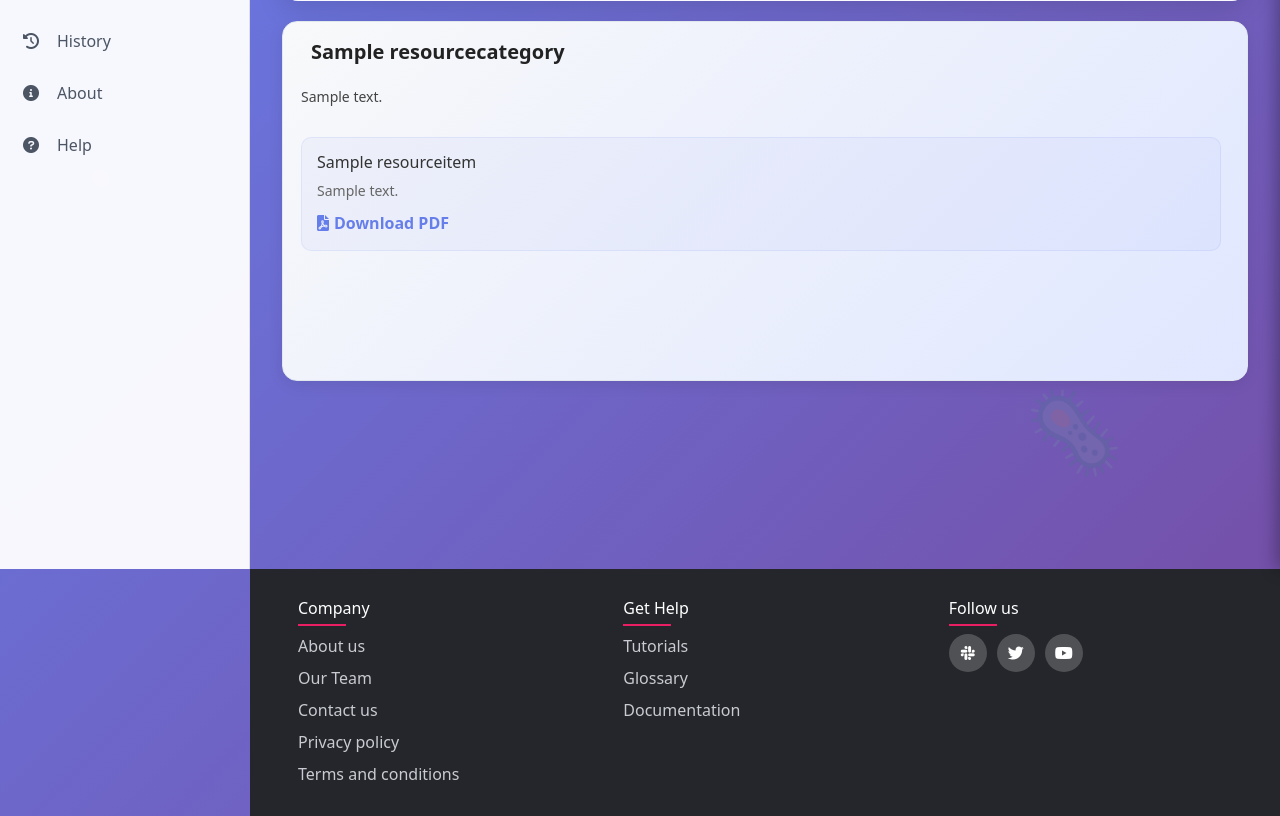
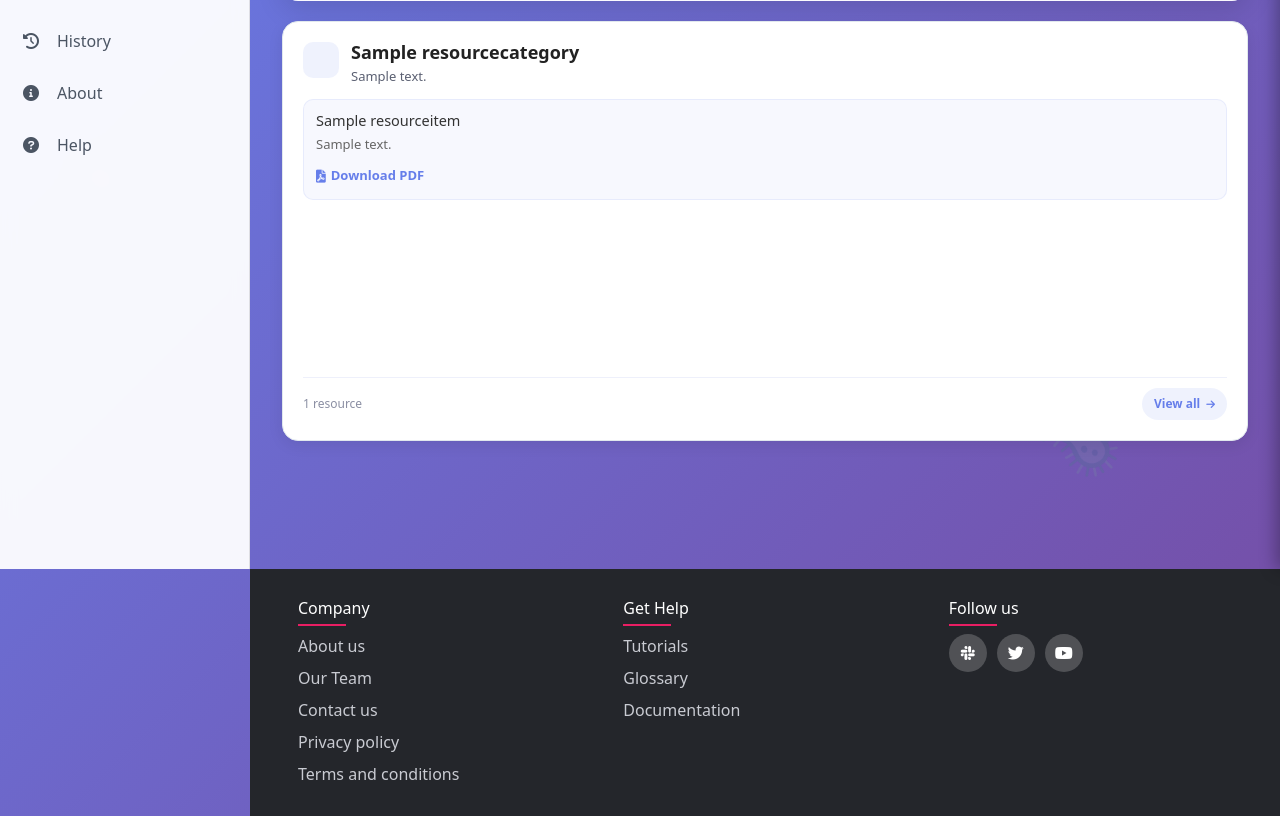
Before and after one commit to ender-ma/AMRxHub, a Django app: page /resources/ in a window 1280 px wide. Shown: the part 231-1047 px from the top of the page. Run offline with Django 5.2, Linux system fonts and the light colour scheme; tables that the repository leaves empty hold one stand-in row (values such as "Sample post"); data that the repository does not hold is empty; parts of the project's set-up code (start-up, migrations or seed data) failed here and were passed over.

Commit message:
Resource UI change.

```diff
--- a/resources/templates/resources/resources.html
+++ b/resources/templates/resources/resources.html
@@ -12,18 +12,23 @@
 
 <div class="resources-grid">
     {% for category in categories %}
-    <div class="resource-category">
-        <a href="{% url 'resources:category_resources' category.pk %}" class="resource-category-link">
-            <div class="resource-category-header">
-                <i class="{{ category.icon }}"></i>
+    <div class="resource-category"
+         data-href="{% url 'resources:category_resources' category.pk %}"
+         tabindex="0"
+         role="link"
+         onclick="handleCategoryClick(event, this)"
+         onkeydown="if(event.key==='Enter') window.location.href=this.dataset.href;">
+
+        <div class="resource-category-head">
+            <div class="resource-category-icon"><i class="{{ category.icon }}"></i></div>
+            <div class="resource-category-title">
                 <h3>{{ category.name }}</h3>
+                <p class="resource-category-description">{{ category.description }}</p>
             </div>
-        </a>
-
-        <p class="resource-category-description">{{ category.description }}</p>
+        </div>
 
         <div class="resource-items-list">
-            {% for item in category.items.all %}
+            {% for item in category.items.all|slice:":4" %}
             <div class="resource-item">
                 <h4>{{ item.title }}</h4>
                 <p>{{ item.description }}</p>
@@ -47,6 +52,12 @@
                 <span class="no-resource">No resources yet</span>
             </div>
             {% endfor %}
+            {% if category.items.count > 3 %}<div class="resource-fade"></div>{% endif %}
+        </div>
+
+        <div class="resource-category-foot">
+            <span class="resource-count">{{ category.items.count }} resource{{ category.items.count|pluralize }}</span>
+            <span class="view-resources-hint">View all <i class="fas fa-arrow-right"></i></span>
         </div>
     </div>
     {% endfor %}
@@ -65,120 +76,119 @@
     }
 
     .resource-category {
-        background: linear-gradient(135deg, #f8f9fa 0%, #e0e7ff 100%);
+        background: #ffffff;
         border: 1px solid #e1e8ed;
-        border-radius: 15px;
-            padding: 18px;
+        border-radius: 16px;
+        padding: 20px;
         box-shadow: 0 4px 15px rgba(0, 0, 0, 0.08);
-        transition: all 0.3s ease;
-            display: flex;
-            flex-direction: column;
-            gap: 12px;
-            height: 360px; /* fixed category card height to prevent stretching */
-            overflow: hidden;
-        }
+        transition: transform 0.2s ease, box-shadow 0.2s ease;
+        display: flex;
+        flex-direction: column;
+        gap: 12px;
+        height: 420px;
+        overflow: hidden;
+        cursor: pointer;
+    }
 
     .resource-category:hover {
         transform: translateY(-4px);
-        box-shadow: 0 8px 25px rgba(0, 0, 0, 0.12);
+        box-shadow: 0 10px 28px rgba(0, 0, 0, 0.14);
     }
 
-    .resource-category-link {
-        text-decoration: none;
-        color: inherit;
+    .resource-category:focus-visible {
+        outline: 3px solid #667eea;
+        outline-offset: 2px;
     }
 
-    .resource-category-header {
+    .resource-category-head {
+        display: flex;
+        align-items: flex-start;
+        gap: 12px;
+    }
+
+    .resource-category-icon {
+        flex: 0 0 auto;
+        width: 36px;
+        height: 36px;
+        border-radius: 10px;
+        background: rgba(102, 126, 234, 0.1);
         display: flex;
         align-items: center;
-        gap: 10px;
-        margin-bottom: 10px;
-        color: #000000;
+        justify-content: center;
+        color: #667eea;
+        font-size: 16px;
     }
 
-    .resource-category-header i {
-        font-size: 24px;
+    .resource-category-title {
+        min-width: 0;
     }
 
-    .resource-category-header h3 {
-        margin: 0;
-        font-size: 20px;
+    .resource-category-title h3 {
+        margin: 0 0 4px;
+        font-size: 18px;
         font-weight: 700;
         color: #222;
     }
 
     .resource-category-description {
-        color: #444;
-        font-size: 14px;
+        color: #5b6072;
+        font-size: 13px;
         line-height: 1.5;
-        margin-bottom: 18px;
+        margin: 0;
     }
 
     .resource-items-list {
         display: flex;
         flex-direction: column;
-            gap: 12px;
-            {% comment %} overflow-y: auto; /* make list scrollable when many items */ {% endcomment %}
-            padding-right: 8px;
-            max-height: 180px; /* ensures category cards keep fixed height */
-        }
+        gap: 10px;
+        flex: 1;
+        overflow: hidden;
+        position: relative;
+    }
 
-        .resource-item {
-            background: rgba(102, 126, 234, 0.05);
-            padding: 12px;
-            border-radius: 10px;
-            border: 1px solid rgba(102, 126, 234, 0.1);
-            transition: all 0.3s;
-            flex: 0 0 auto; /* prevent items from stretching */
-        }
-
-        .resource-item p {
-            color: #666;
-            margin-bottom: 10px;
-            line-height: 1.5;
-            font-size: 14px;
-            max-height: 3.6em; /* clamp description to ~3 lines */
-            overflow: hidden;
-            text-overflow: ellipsis;
-            display: -webkit-box;
-            -webkit-line-clamp: 3;
-            -webkit-box-orient: vertical;
-        }
+    .resource-fade {
+        position: absolute;
+        left: 0; right: 0; bottom: 0;
+        height: 40px;
+        background: linear-gradient(to bottom, rgba(255,255,255,0), #ffffff 85%);
+        pointer-events: none;
+    }
 
     .resource-item {
         background: rgba(102, 126, 234, 0.05);
-        padding: 15px;
+        padding: 12px;
         border-radius: 10px;
         border: 1px solid rgba(102, 126, 234, 0.1);
-        transition: all 0.3s;
-    }
-
-    .resource-item:hover {
-        transform: translateY(-2px);
-        box-shadow: 0 4px 15px rgba(0, 0, 0, 0.1);
+        flex: 0 0 auto;
     }
 
     .resource-item h4 {
         color: #333;
-        margin-bottom: 8px;
-        font-size: 16px;
+        margin: 0 0 6px;
+        font-size: 14.5px;
     }
 
     .resource-item p {
         color: #666;
-        margin-bottom: 10px;
+        margin: 0 0 8px;
         line-height: 1.5;
-        font-size: 14px;
+        font-size: 13px;
+        display: -webkit-box;
+        -webkit-line-clamp: 2;
+        -webkit-box-orient: vertical;
+        overflow: hidden;
     }
 
     .resource-link {
         color: #667eea;
         text-decoration: none;
         font-weight: 600;
+        font-size: 13px;
         display: inline-flex;
         align-items: center;
         gap: 5px;
-        transition: color 0.3s;
+        position: relative;
+        z-index: 1; /* keeps link above the card's own click handler */
     }
 
     .resource-link:hover {
@@ -188,6 +198,40 @@
     .no-resource {
         color: #aaa;
         font-size: 13px;
+    }
+
+    .resource-category-foot {
+        display: flex;
+        align-items: center;
+        justify-content: space-between;
+        padding-top: 10px;
+        border-top: 1px solid #eef0fb;
+    }
+
+    .resource-count {
+        font-size: 12px;
+        color: #8b8fa3;
+    }
+
+    .view-resources-hint {
+        display: inline-flex;
+        align-items: center;
+        gap: 6px;
+        color: #667eea;
+        background: rgba(102, 126, 234, 0.1);
+        font-size: 12px;
+        font-weight: 600;
+        padding: 7px 12px;
+        border-radius: 999px;
+    }
+
+    .view-resources-hint i {
+        font-size: 10px;
+        transition: transform 0.2s ease;
+    }
+
+    .resource-category:hover .view-resources-hint i {
+        transform: translateX(3px);
     }
 
     .microorganism-pattern {
@@ -208,15 +252,25 @@
         50% { transform: translateY(-15px) rotate(180deg); }
     }
 
-    /* Responsive: let category cards expand on small screens */
     @media (max-width: 900px) {
         .resource-category {
             height: auto;
             overflow: visible;
         }
         .resource-items-list {
-            max-height: none;
+            flex: none;
+            overflow: visible;
+        }
+        .resource-fade {
+            display: none;
         }
     }
 </style>
+
+<script>
+    function handleCategoryClick(e, el) {
+        if (e.target.closest('a')) return; // let PDF/external item links behave normally
+        window.location.href = el.dataset.href;
+    }
+</script>
 {% endblock %}
```
